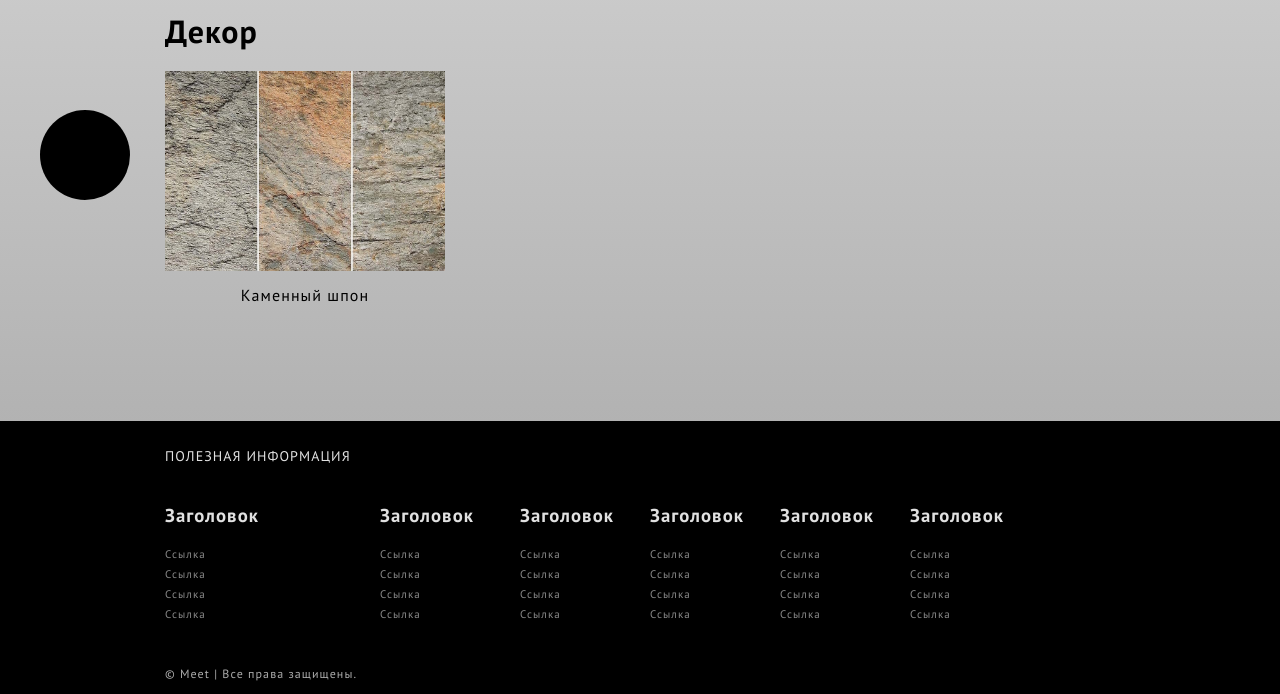
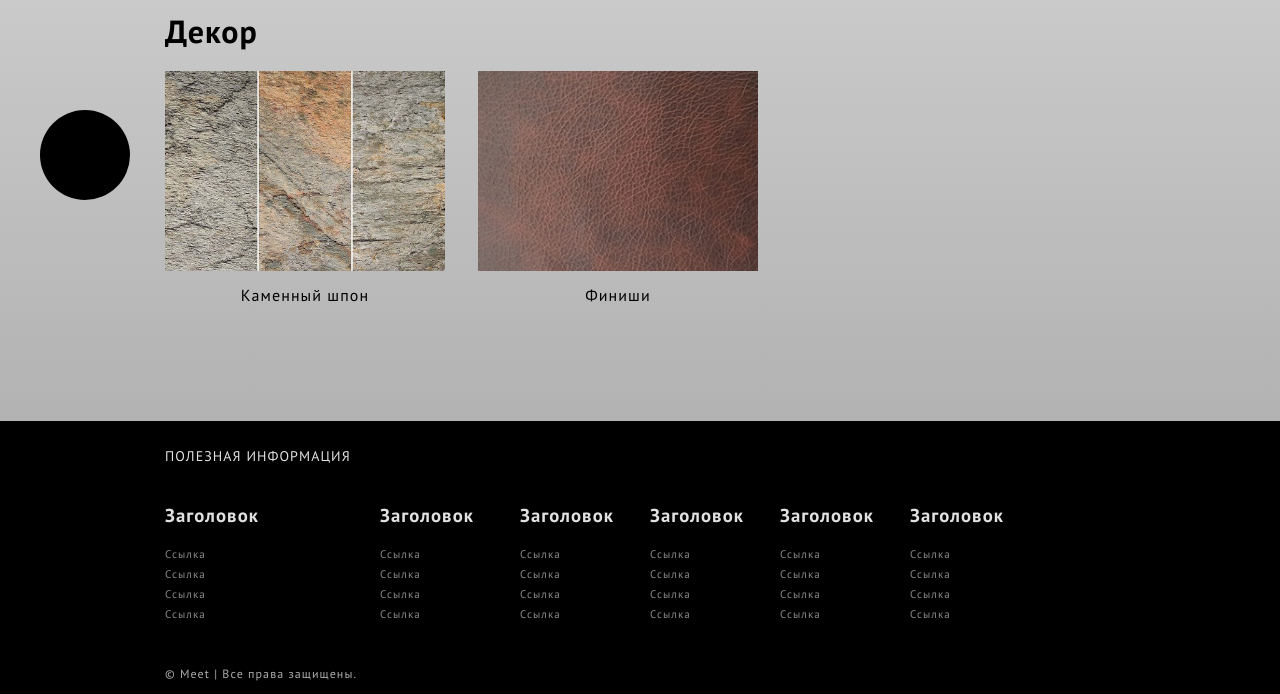
Before and after one commit to larek/meet-studio, a Yii app: template basic/views/site/decor.php in a window 1280 px wide. Shown: the part 170-864 px from the top of the page. Run offline with PHP 8.4 and a stand-in for Yii, Linux system fonts and the light colour scheme; the template is opened without the code that fills it, so the values that code supplies are empty; some libraries are stand-ins or nearby versions.

Commit message:
create decor-2 section

```diff
--- a/basic/views/site/decor.php
+++ b/basic/views/site/decor.php
@@ -20,6 +20,12 @@ $this->title = 'Декор';
 	</div>
 	<div class="afterpicture">Каменный шпон</div>
 </div>
+<div class="imageblock" onclick="window.location = '/decor/2'">
+	<div class="singleimage">
+		<img width="300" height="200" oncontextmenu="return false;" src="/images/decor/2/meet-studio-decor-2-thumb.jpg" class="attachment-gallery wp-post-image">
+	</div>
+	<div class="afterpicture">Финиши</div>
+</div>
 
 			<div class="clear"></div>
 		</section>
--- a/basic/views/site/index.php
+++ b/basic/views/site/index.php
@@ -37,12 +37,12 @@ $this->registerJs('
 			<div class="flexslider">
 				<ul class="slides">
 					<li class="box-hover">
-						<a href="">
+						<a href="/decor/2">
 				    		<img src="/images/meet-finish.png" />
 				    	</a>
 						<div class="hover-homepage background-color-hover" style='margin-bottom:20px'>
 							<span class="name">
-								<a href=''>
+								<a href='/decor/2'>
 									НАШИ ФИНИШИ
 								</a>
 							</span>
```
Also changed, not shown: basic/views/site/decor-single-2.php (added, +15 -0 lines), images/decor/2/1.jpg (added), images/decor/2/2.jpg (added), images/decor/2/3.jpg (added), images/decor/2/4.jpg (added), images/decor/2/5.jpg (added), images/decor/2/6.jpg (added), images/decor/2/meet-studio-decor-2-thumb.jpg (added).
